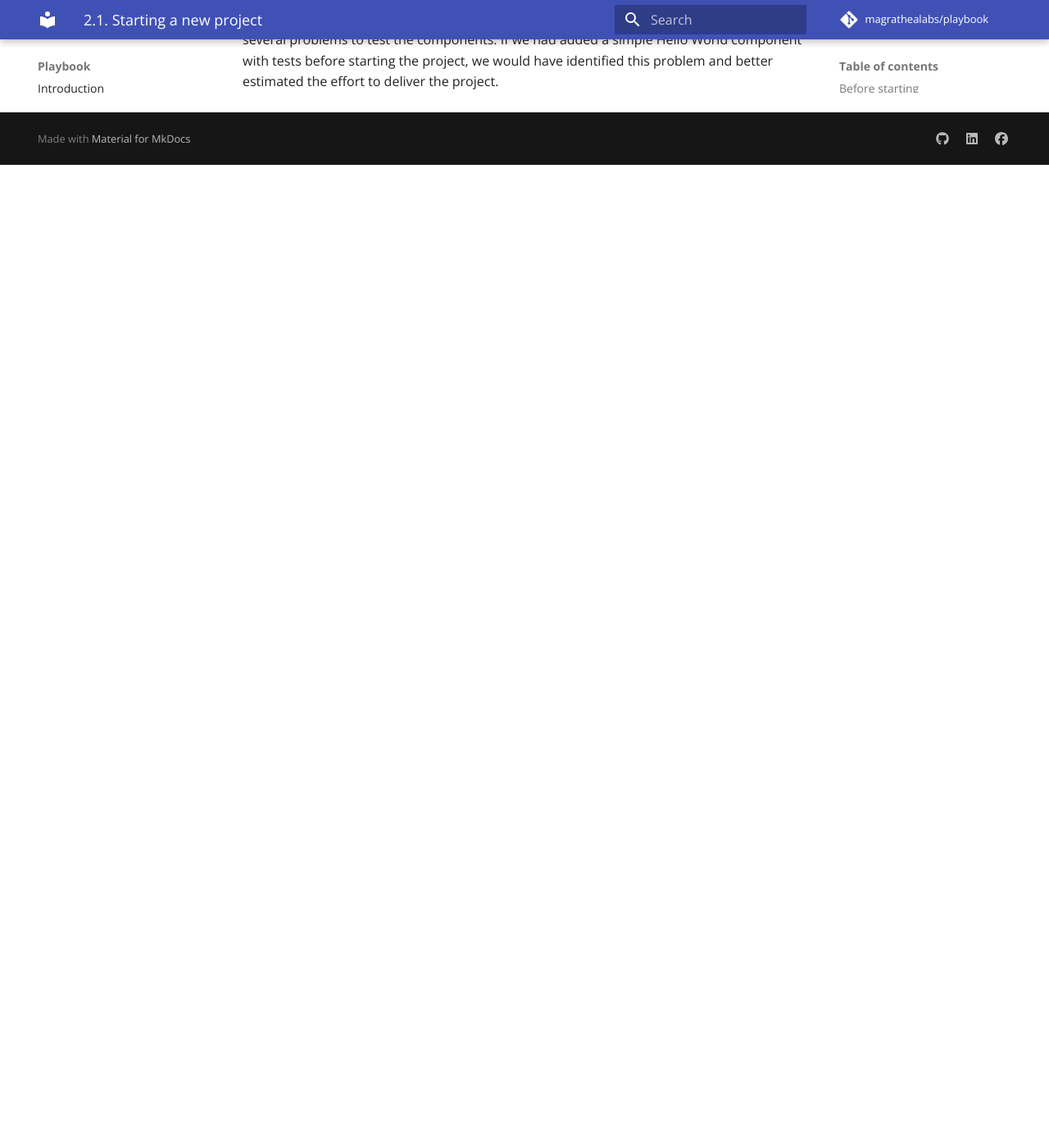
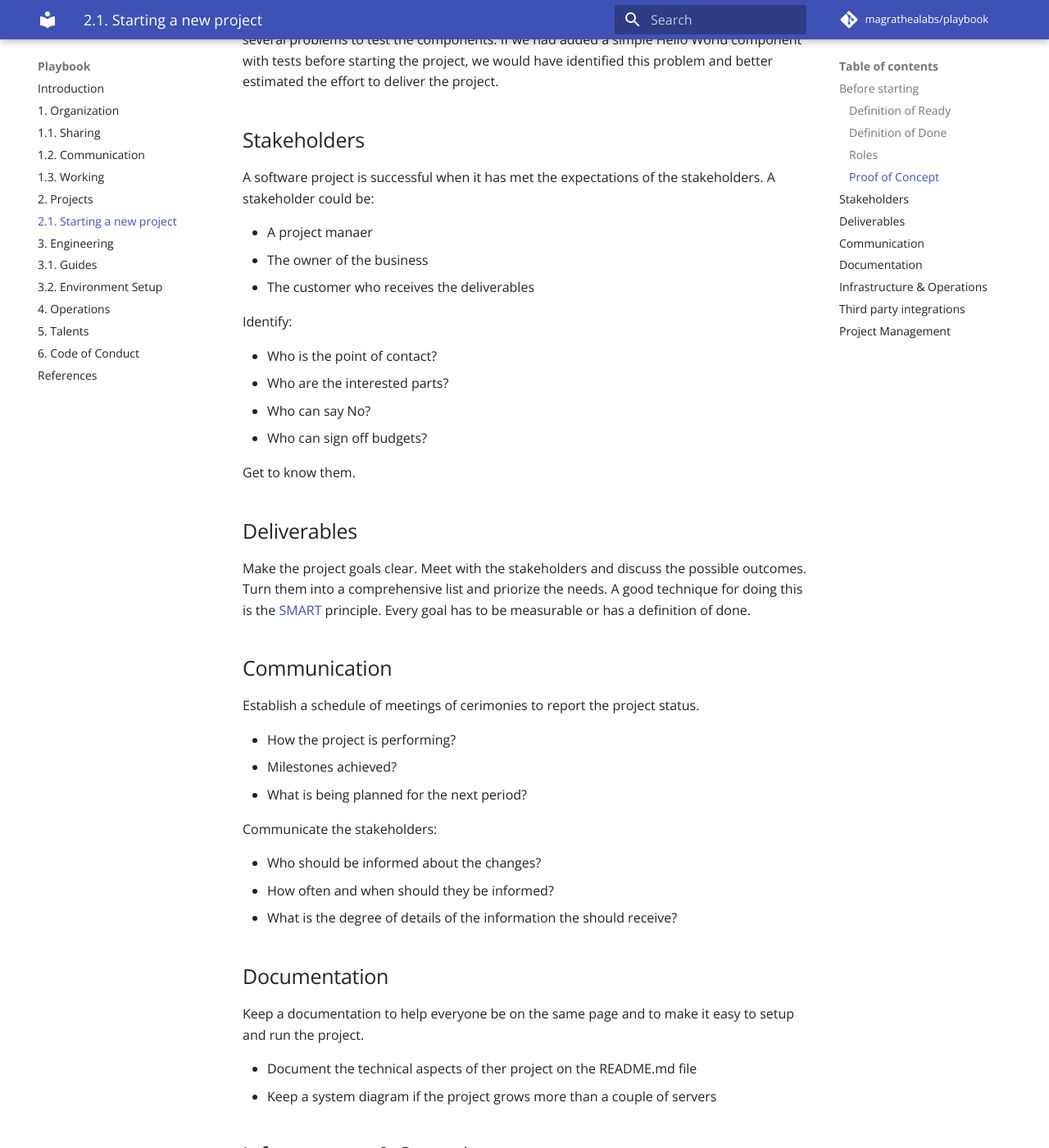
Before and after one commit to magrathealabs/playbook, an MkDocs documentation site: the page built from docs/2.1-new-projects.md, in a window 1280 px wide and 1400 px high, scrolled down 2225 px. Shown: the whole window at 82% size. Built offline with MkDocs 1.6.1 and Material for MkDocs 9.7.7, drawn with Linux system fonts in a browser that asks for light colours; comment, search, counter and statistics services are not loaded; old or Windows-style settings are respelled for this version of MkDocs; before the commit the page ends 2426 px from its top, so only the background shows below that; some of the changed text lies outside the part shown.

Commit message:
Add details to the new project session

```diff
--- a/docs/2.1-new-projects.md
+++ b/docs/2.1-new-projects.md
@@ -55,3 +55,61 @@ Who is responsible for the QA? Who is responsible for deploying to production? W
 Before starting any project that use a new technology, we find it extremely helpful to test a PoC (Proof of Concept). This reduces the chance of a failure and problems because of things that are out of our control.
 
 For example, we had to add React into an architecture of a client and we experienced several problems to test the components. If we had added a simple Hello World component with tests before starting the project, we would have identified this problem and better estimated the effort to deliver the project.
+
+## Stakeholders
+
+A software project is successful when it has met the expectations of the stakeholders. A stakeholder could be:
+
+- A project manaer
+- The owner of the business
+- The customer who receives the deliverables
+
+Identify:
+
+- Who is the point of contact?
+- Who are the interested parts?
+  - Who can say No?
+  - Who can sign off budgets?
+
+Get to know them.
+
+## Deliverables
+
+Make the project goals clear. Meet with the stakeholders and discuss the possible outcomes. Turn them into a comprehensive list and priorize the needs. A good technique for doing this is the [SMART](https://en.wikipedia.org/wiki/SMART_criteria) principle. Every goal has to be measurable or has a definition of done.
+
+## Communication
+
+Establish a schedule of meetings of cerimonies to report the project status.
+
+- How the project is performing?
+- Milestones achieved?
+- What is being planned for the next period?
+
+Communicate the stakeholders:
+
+- Who should be informed about the changes?
+- How often and when should they be informed?
+- What is the degree of details of the information the should receive?
+
+## Documentation
+
+Keep a documentation to help everyone be on the same page and to make it easy to setup and run the project.
+
+- Document the technical aspects of ther project on the README.md file
+- Keep a system diagram if the project grows more than a couple of servers
+
+## Infrastructure & Operations
+
+- Setup the Continuous Integration and Delivery servers
+- Setup the Bug Tracking System
+
+## Third party integrations
+
+- Make sure to have access to the API documentation
+
+## Project Management
+
+- Setup the project management tool
+- Create the Product Backlog
+- Make sure the Backlog scope is clearly structured
+- What are the pain points and blockers?
```
